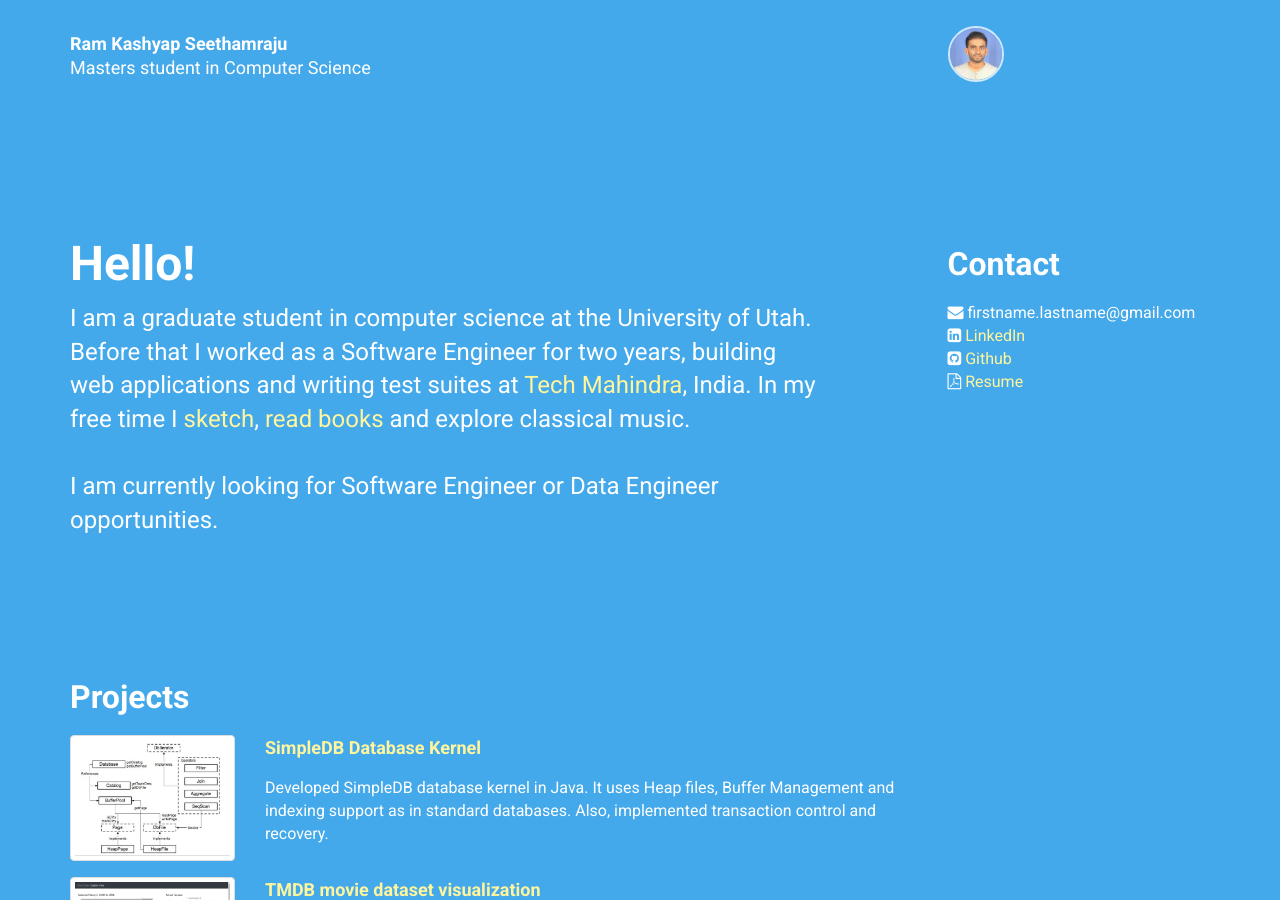
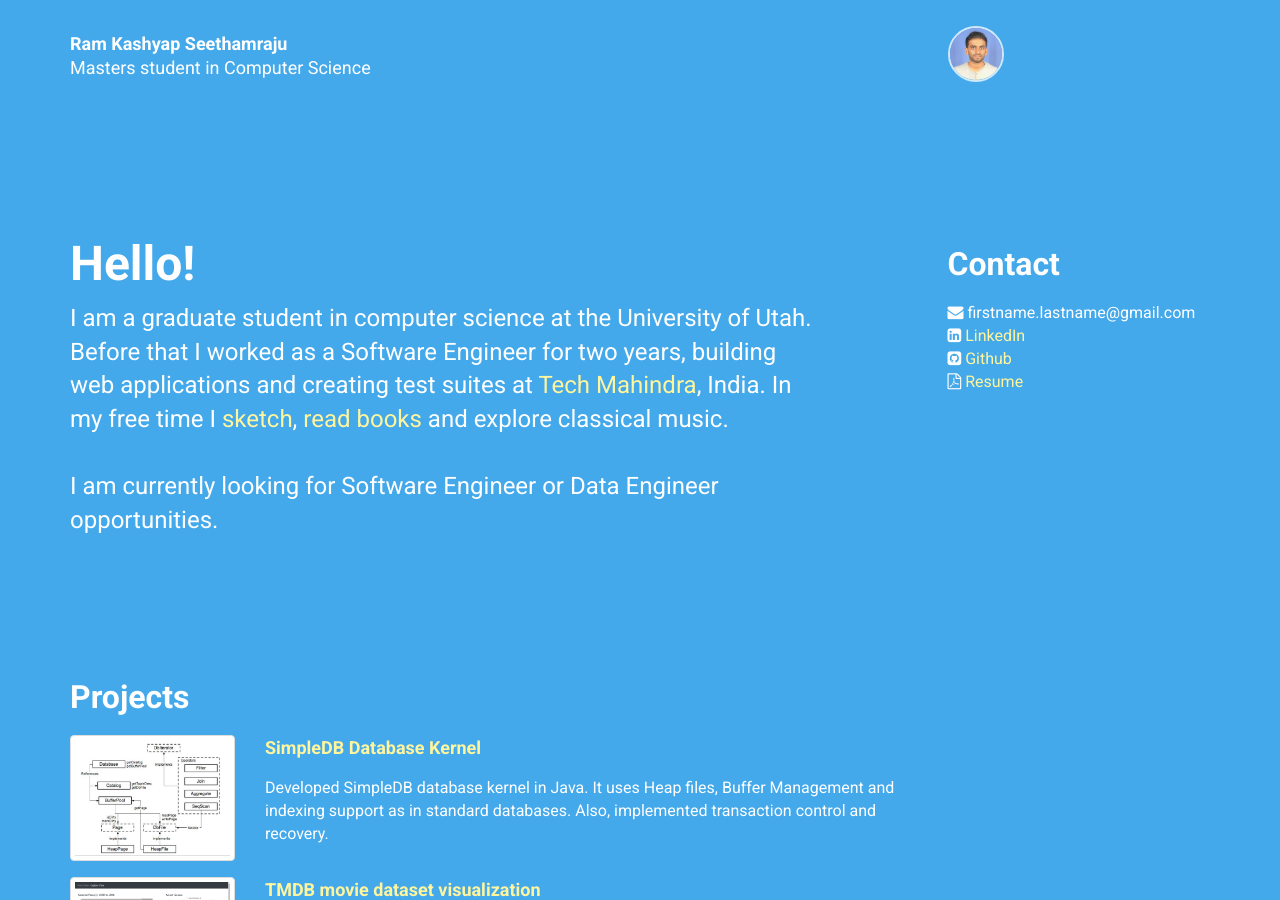
Before and after one commit to ramkashyap-s/ramkashyap-s.github.io, a Jekyll site: the page built from index.html, in a window 1280 px wide and 900 px high. Built offline with Jekyll 4.4.1, drawn with Linux system fonts in a browser that asks for light colours; nearby versions of some CDN libraries.

Commit message:
content changes "creating test suites"

```diff
--- a/_data/personal.yml
+++ b/_data/personal.yml
@@ -21,6 +21,6 @@ intro:
   title: Hello!
   body: >
     I am a graduate student in computer science at the University of Utah.
-    Before that I worked as a Software Engineer for two years, building web applications and writing test suites at [Tech Mahindra](https://www.techmahindra.com/pages/default.aspx){:target="_blank"}, India.
+    Before that I worked as a Software Engineer for two years, building web applications and creating test suites at [Tech Mahindra](https://www.techmahindra.com/pages/default.aspx){:target="_blank"}, India.
     In my free time I [sketch](https://www.pinterest.com/srkashyap117/random-sketches/){:target="_blank"}, [read books](https://www.goodreads.com/review/list/89977565-ram){:target="_blank"} and explore classical music.
     <br><br> I am currently looking for Software Engineer or Data Engineer opportunities.
```
